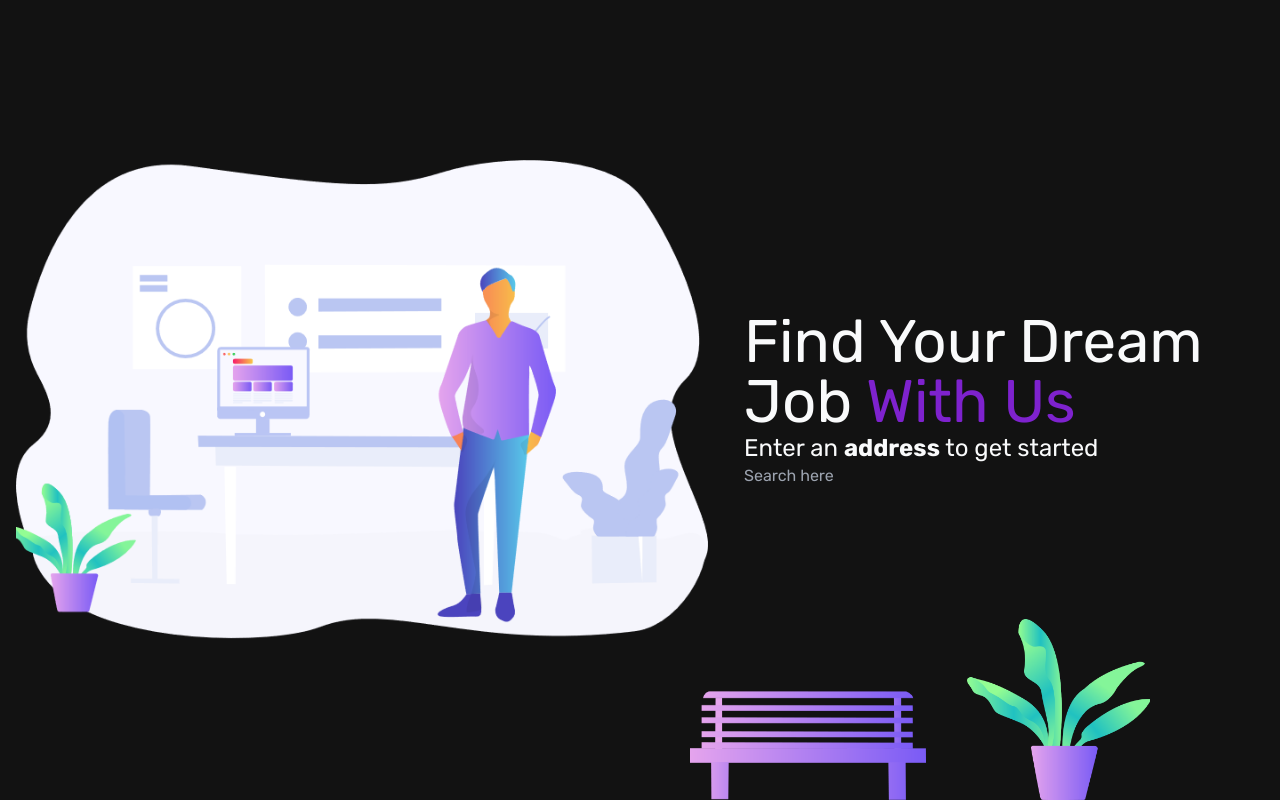
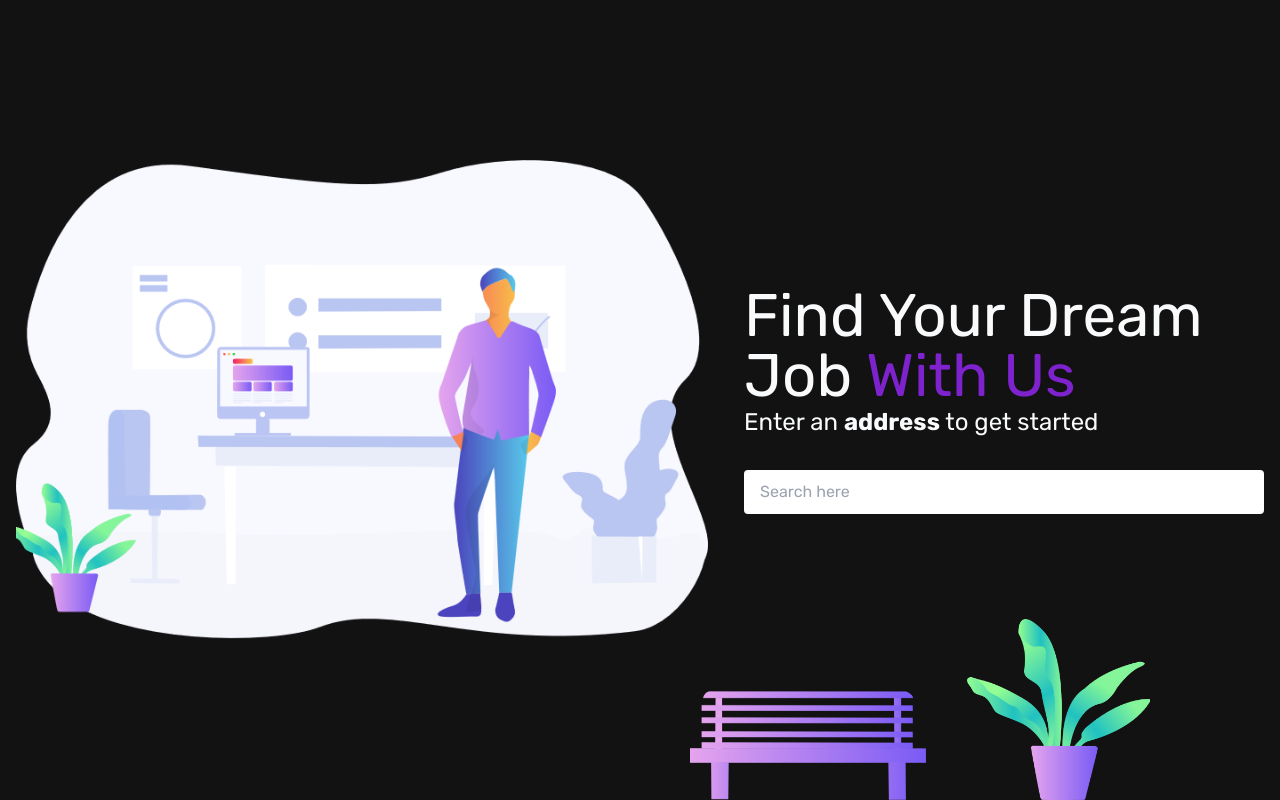
Before and after one commit to TrustfulDev/employer_eval, a React (Create React App) app: page / in a window 1280 px wide. Built offline with nearby package versions, Linux system fonts and the light colour scheme; no server answers; the HTML template or start-up script is replaced by a standard one.

Commit message:
Searchbar css styling

```diff
--- a/package.json
+++ b/package.json
@@ -9,6 +9,7 @@
     "firebase": "^9.17.1",
     "react": "^18.2.0",
     "react-dom": "^18.2.0",
+    "react-icons": "^4.8.0",
     "react-router-dom": "^6.8.0",
     "react-scripts": "5.0.1",
     "web-vitals": "^2.1.4"
--- a/src/components/Searchbar.jsx
+++ b/src/components/Searchbar.jsx
@@ -19,13 +19,14 @@ const Searchbar = () => {
     }
 
     return (
-        <form onSubmit={ handleSubmit }>
+        <form onSubmit={ handleSubmit } >
 
             <input
                 type="search"
                 placeholder="Search here"
                 onChange={handleChange}
                 value={searchInput}
+                className='w-full rounded px-4 py-2.5 mt-8 bg-white text-gray-900'
             />
 
             <input type='submit' className='hidden' />
```
Also changed, not shown: 1 other file (tests, documents, lock files or other folders).
